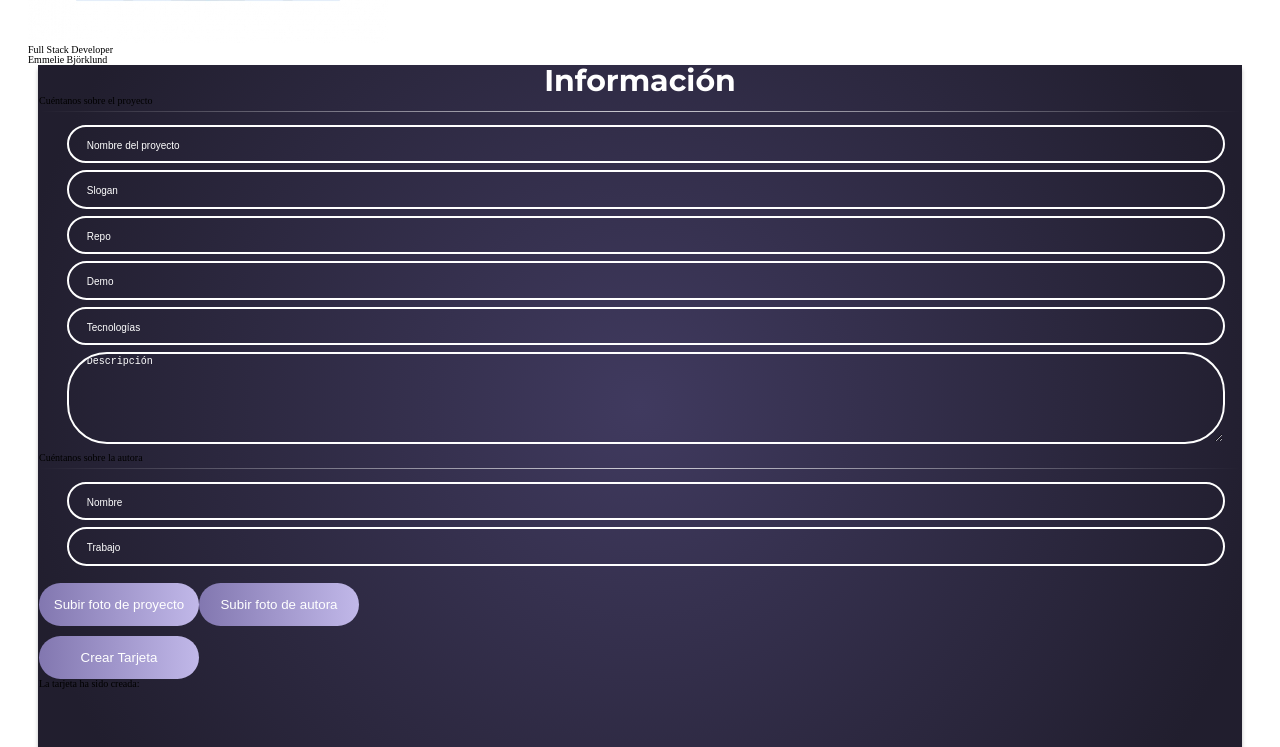
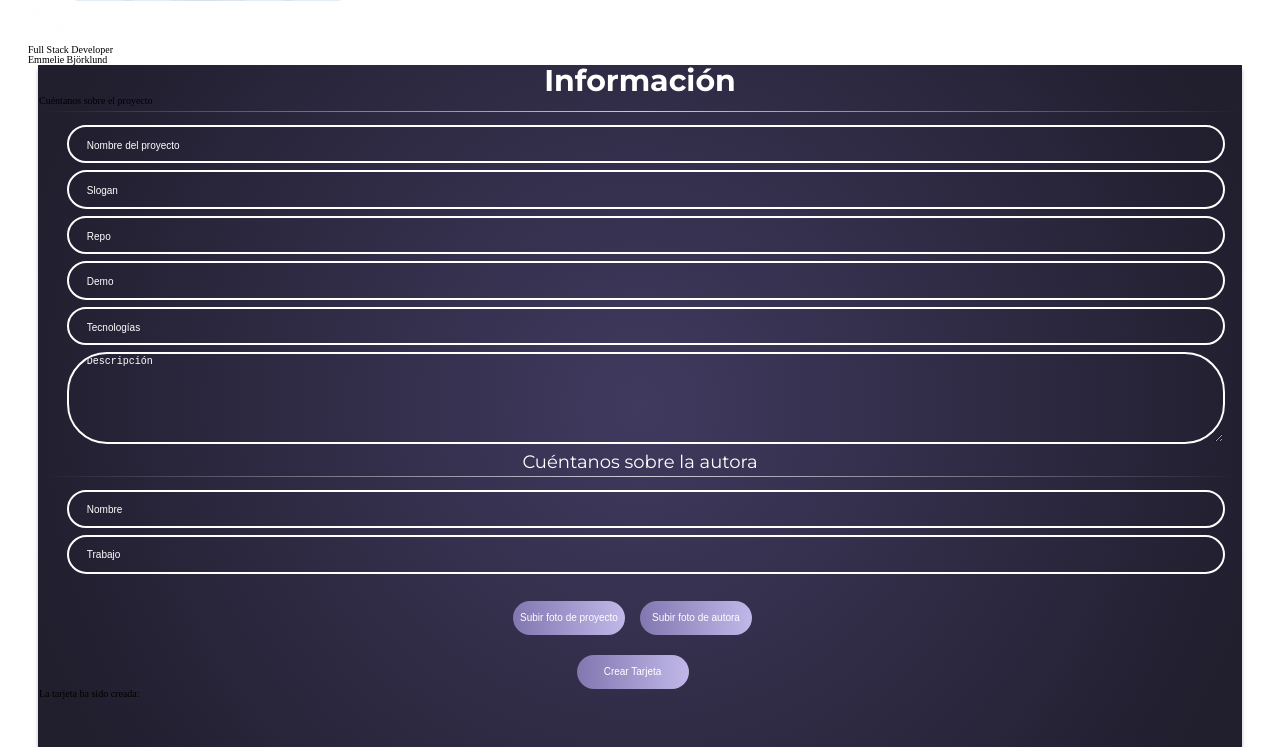
Before and after one commit to maragil/personal-projects-display, a React app: page / in a window 1280 px wide. Shown: the part 796-1543 px from the top of the page. Built offline with nearby package versions, Linux system fonts and the light colour scheme.

Commit message:
Add minor changes

```diff
--- a/src/components/App.js
+++ b/src/components/App.js
@@ -139,7 +139,7 @@ function App() {
           </fieldset>
 
           <section className='ask-info'>
-            <p className='subtitle'>Cuéntanos sobre la autora</p>
+            <p className='ask-info__subtitle'>Cuéntanos sobre la autora</p>
             <hr className='line' />
           </section>
 
--- a/src/styles/layout/_main.scss
+++ b/src/styles/layout/_main.scss
@@ -41,10 +41,18 @@
     background-color: transparent;
   }
 }
-
+.ask-info{
+    &__subtitle{
+        font-family: $font-montserrat;
+        font-size: 18px;
+        color: $white;
+        text-align: center;
+    }
+}
 .autor {
   margin: 13px 24px 0 28px;
   &__input {
+    font-size: 1rem;
     width: 100%;
     border-radius: 40px;
     border: solid 2px white;
@@ -61,14 +69,17 @@
 }
 
 .buttons-img {
+    display: flex;
+    justify-content: center;
   &__btn {
-    width: 160px;
-    margin-top: 10px;
+    font-size: 1rem;
+    width: 112px;
+    margin-top: 20px;
+    margin-right: 15px;
     color: white;
     text-align: center;
     border: none;
-
-    height: 43px;
+    height: 34px;
     background: linear-gradient(90deg, #8176af -1.57%, #c0b7e8 98.43%);
     border-radius: 40px;
   }
```
